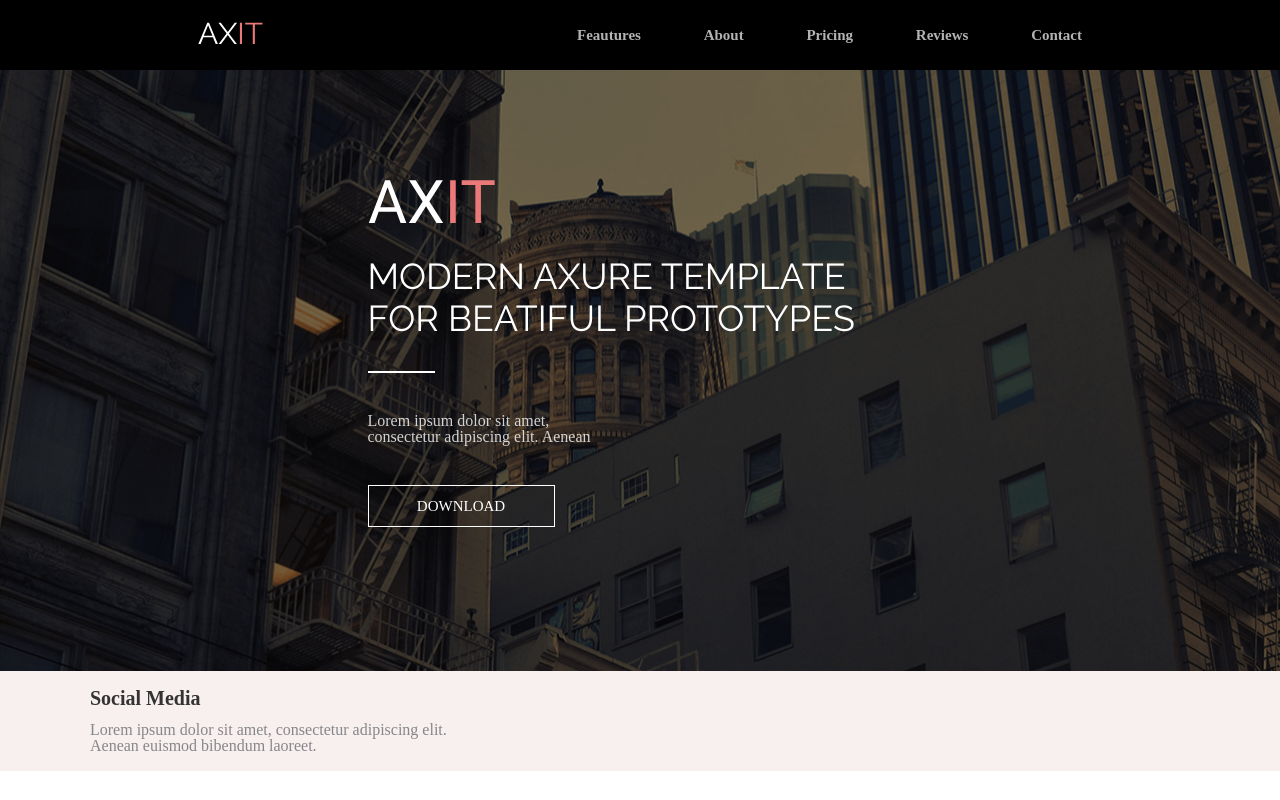
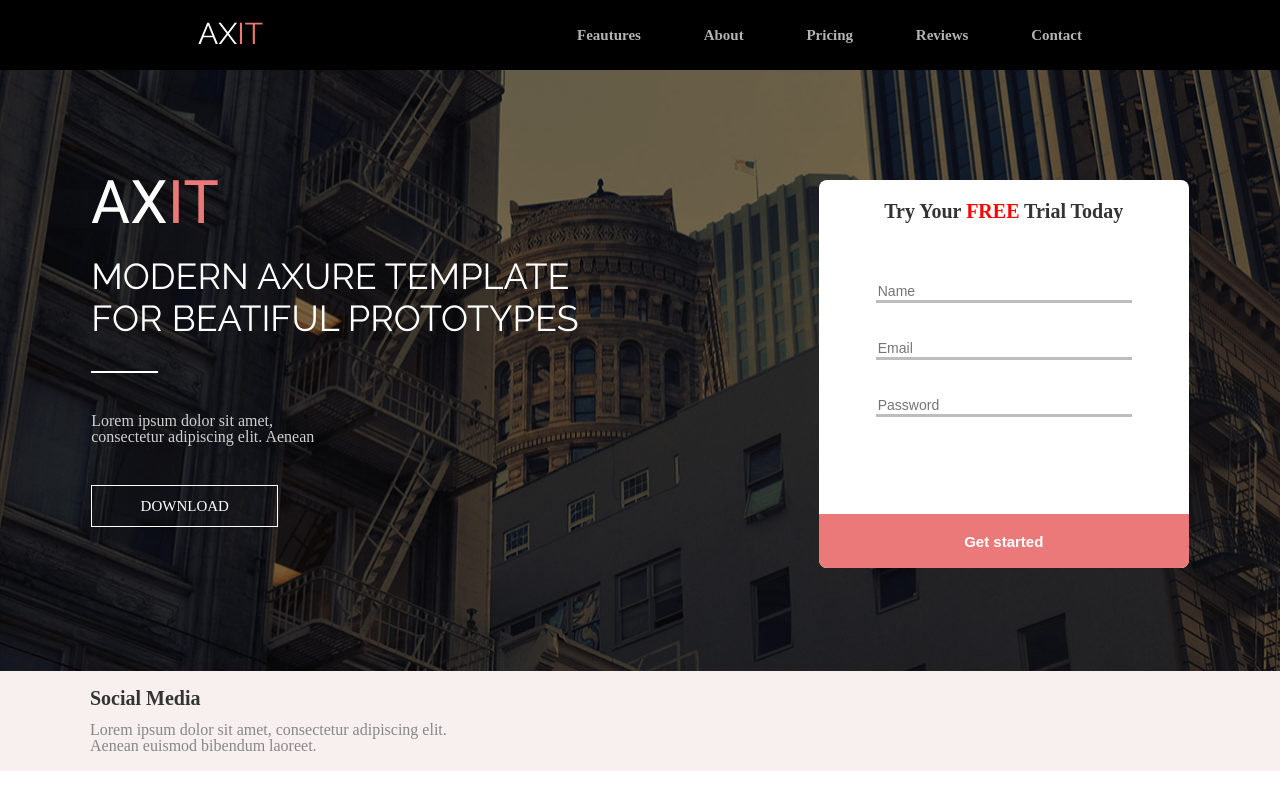
Before and after one commit to DmitryKremenetsky/06-onl-01-Kremenetsky-Dmitry, a plain HTML site: page index.html in a window 1280 px wide. Shown: the top 800 px of the page. Drawn offline with Linux system fonts and the light colour scheme.

Commit message:
add registration form

```diff
--- a/index.html
+++ b/index.html
@@ -41,6 +41,27 @@
           Aenean</p>
         <a href="#" class="banner-content__main-button button-download">Download</a>
       </div>
+      <div class="form__fields">
+        <p>Try your <span>free</span> trial today</p>
+        <form>
+          <div class="username">
+            <label>
+              <input type="text" placeholder="Name">
+            </label>
+          </div>
+          <div class="email-adress">
+            <label>
+              <input type="email" placeholder="Email">
+            </label>
+          </div>
+          <div class="password">
+            <label>
+              <input type="password" placeholder="Password">
+            </label>
+          </div>
+          <button class="form__signin-button">Get started</button>
+        </form>
+      </div>
     </div>
   </header>
   <section class="social">
@@ -51,19 +72,14 @@
           Aenean euismod bibendum laoreet.</p>
       </div>
       <ul class="social-media">
-        <li class="social-media__item"><a href="https://www.facebook.com/"
-            class="social-media__icon fab fa-facebook-f"></a></li>
-        <li class="social-media__item"><a href="https://twitter.com/" class="social-media__icon fab fa-twitter"></a>
+        <li class="social-media__item"><a href="https://www.facebook.com/" class="social-media__icon"></a></li>
+        <li class="social-media__item"><a href="https://twitter.com/"></a>
         </li>
-        <li class="social-media__item"><a href="https://www.google.com/"
-            class="social-media__icon fab fa-google-plus-g"></a></li>
-        <li class="social-media__item"><a href="https://www.pinterest.com"
-            class="social-media__icon fab fa-pinterest"></a></li>
-        <li class="social-media__item"><a href="https://www.instagram.com"
-            class="social-media__icon fab fa-instagram"></a></li>
-        <li class="social-media__item"><a href="https://www.stumbleupon.com"
-            class="social-media__icon fab fa-stumbleupon"></a></li>
-        <li class="social-media__item"><a href="#" class="social-media__icon fas fa-rss"></a></li>
+        <li class="social-media__item"><a href="https://www.google.com/" class="social-media__icon"></a></li>
+        <li class="social-media__item"><a href="https://www.pinterest.com" class="social-media__icon "></a></li>
+        <li class="social-media__item"><a href="https://www.instagram.com" class="social-media__icon"></a></li>
+        <li class="social-media__item"><a href="https://www.stumbleupon.com" class="social-media__icon fab "></a></li>
+        <li class="social-media__item"><a href="#"></a></li>
       </ul>
     </div>
   </section>
@@ -90,9 +106,7 @@
             </div>
             <a href="#" class="button button_color_pink features_button">Download</a>
           </div>
-          <div class="features__image-container">
-            <img src="./img/feautures-tower.png" alt="features_towers" class="features__image">
-          </div>
+          <img src="./img/feautures-tower.png" alt="features_towers">
         </div>
       </div>
     </section>
--- a/style/main.css
+++ b/style/main.css
@@ -177,6 +177,59 @@ h4 {
   font-size: 16px;
 }
 
+.form__fields {
+  border-radius: 8px 8px 8px 8px;
+  background-color:rgb(255, 255, 255);
+}
+
+.form__fields span {
+  text-transform: uppercase;
+  color:rgb(255,0,0);
+}
+
+.form__fields div input {
+  width: 252px;
+  font-weight: normal;
+  font-size: 14px;
+  border: none;
+  background: transparent;
+  border-bottom: 3px solid rgb(189, 189, 189);
+}
+
+.username {
+  margin-top: 28px;
+}
+
+.form__fields div {
+  height: 57px;
+  text-align: center;
+}
+
+.password {
+  margin-bottom: 61px;
+}
+
+.form__fields p {
+  height: 56px;
+  padding-top:18px;
+  font-weight: bold;
+  font-size: 20px;
+  line-height: 27px;
+  text-align: center;
+  text-transform: capitalize;
+  color: rgb(51, 51, 51);
+}
+
+.form__signin-button {
+  width: 370px;
+  height: 54px;
+  font-weight: 600;
+  font-size: 15px;
+  color:rgb(255, 255, 255);
+  background-color:rgb(236, 121, 121);
+  border: none;
+  border-radius: 0px 0px 8px 8px;
+}
 
 /* social media comtent
 ============================================================================== */
@@ -299,10 +352,6 @@ h4 {
   padding: 11px;
 }
 
-.features__image {
-  background-image: url(../img/feautures-tower.png);
-}
-
 /* awsome content
 ======================================================================== */
 
@@ -346,7 +395,6 @@ h4 {
 .awesome-card__item:hover {
   transform: scale(1.1, 1.1);
   transition-duration: 0.5s;
-  transition-property: all;
 }
 
 .awesome-card__circle {
```
